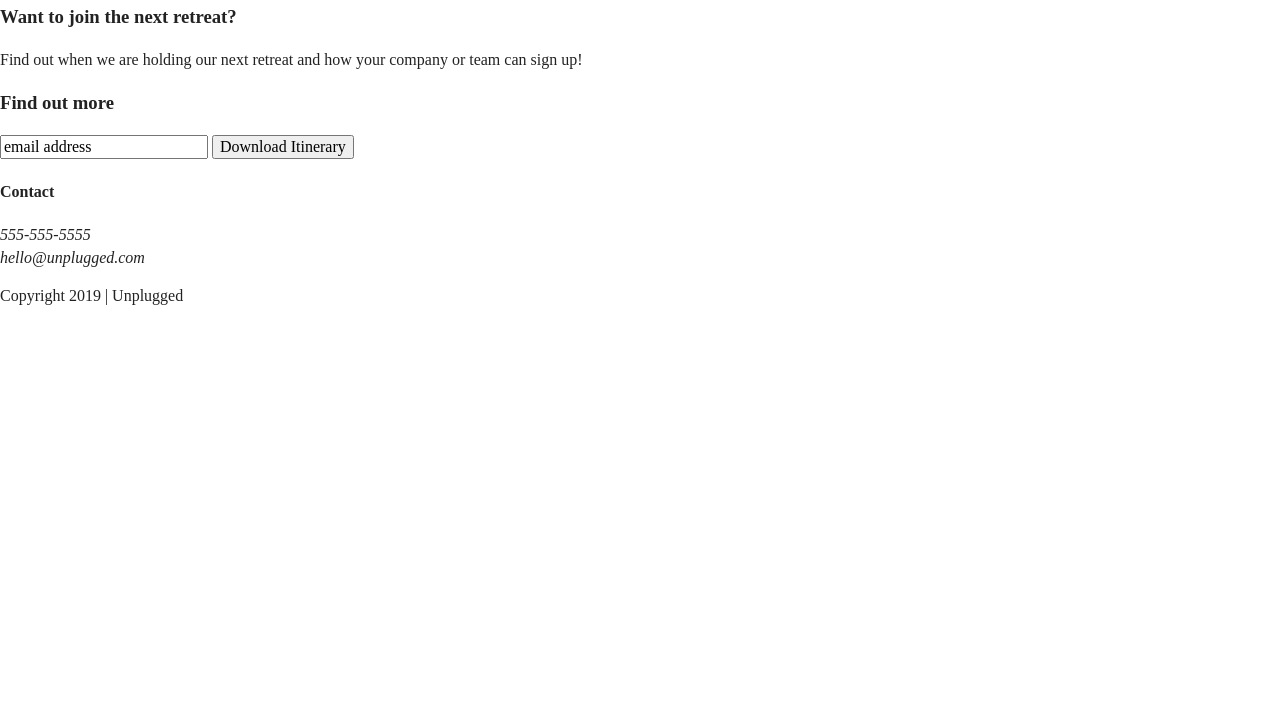
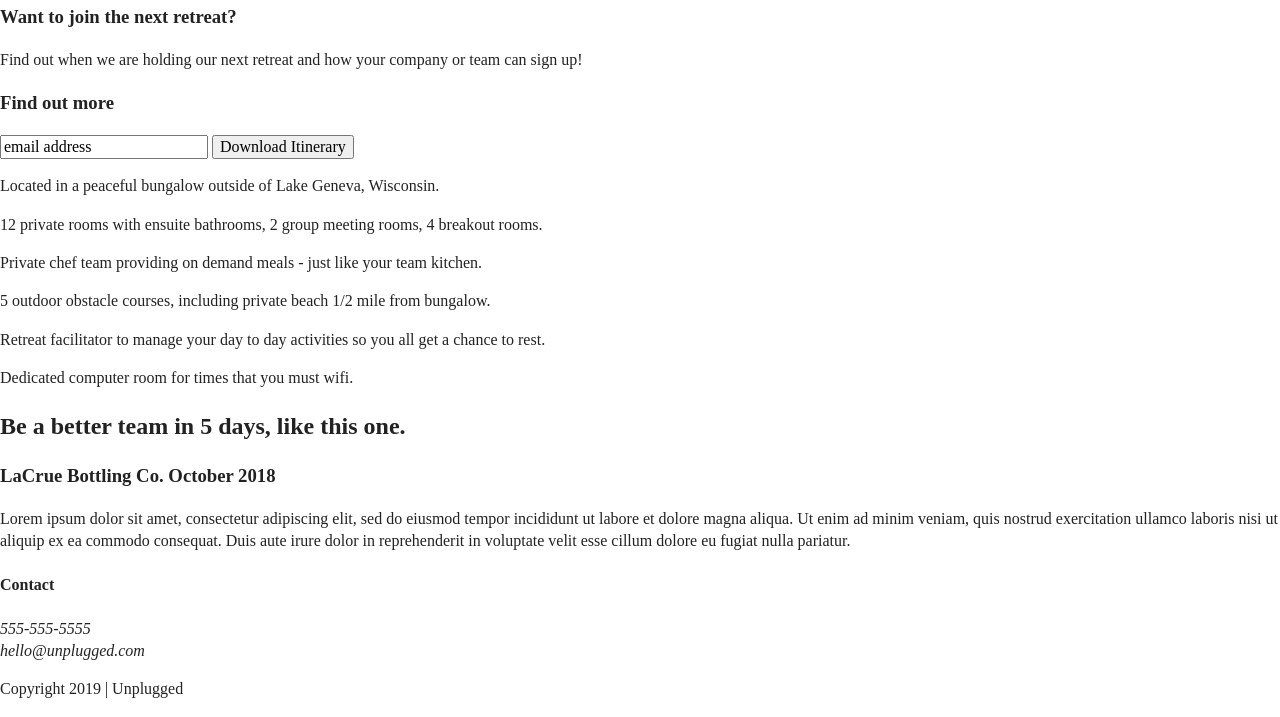
Before and after one commit to cwadrian/206-unplugged, a website: page index.html in a window 1280 px wide. Shown: the part 168-885 px from the top of the page. Before the commit the page ends 800 px from the top, so only its background shows below. Drawn offline with Linux system fonts and the light colour scheme.

Commit message:
html done

```diff
--- a/index.html
+++ b/index.html
@@ -59,6 +59,60 @@
         <input type="text" name="name" value="email address">
         <input type="button" value="Download Itinerary">
   </aside>
+      <section class="features">
+          <div class="content-wrapper">
+            <article>
+              <p class="fontawesome-icon"></p>
+              <p class="features-item-description">
+                Located in a peaceful bungalow outside of Lake Geneva, Wisconsin.</p>
+            </article>
+
+             <article>
+               <p class="bed-icon"></p>
+               <p class="features-item-description">
+                 12 private rooms with ensuite bathrooms, 2 group meeting rooms, 4 breakout rooms.</p>
+             </article>
+
+             <article>
+               <p class="utensil-icon"></p>
+               <p class="features-item-description">
+                 Private chef team providing on demand meals - just like your team kitchen.</p>
+             </article>
+
+             <article>
+               <p class="footsteps-icon"></p>
+               <p class="features-item-description">
+                 5 outdoor obstacle courses, including private  beach 1/2 mile from bungalow.</p>
+             </article>
+
+             <article>
+               <p class="smileyface-icon"></p>
+               <p class="features-item-description">
+                 Retreat facilitator to manage your day to day activities so you all get a chance to rest.</p>
+             </article>
+
+             <article>
+               <p class="wifi-icon"></p>
+               <p class="features-item-description">
+                 Dedicated computer room for times that you must wifi.</p>
+             </article>
+
+       <section class="reviews">
+        <div class="content-wrapper">
+          <h2>Be a better team in 5 days, like this one.</h2>
+          <article>
+            <div>
+              <h3>LaCrue Bottling Co. October 2018</h3>
+              <p>
+                Lorem ipsum dolor sit amet, consectetur adipiscing elit, sed do eiusmod tempor incididunt ut labore et
+                dolore magna aliqua. Ut enim ad minim veniam, quis nostrud exercitation ullamco laboris nisi ut aliquip
+                ex ea commodo consequat. Duis aute irure dolor in reprehenderit in voluptate velit esse cillum dolore eu
+                fugiat nulla pariatur.
+              </p>
+            </div>
+          </article>
+        </div>
+      </section>
 
 </main> <!-- main wrapper -->
 <div class="footer-content">
```
